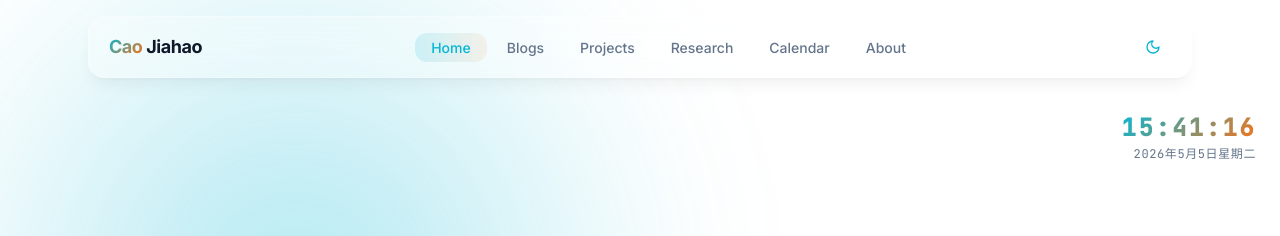
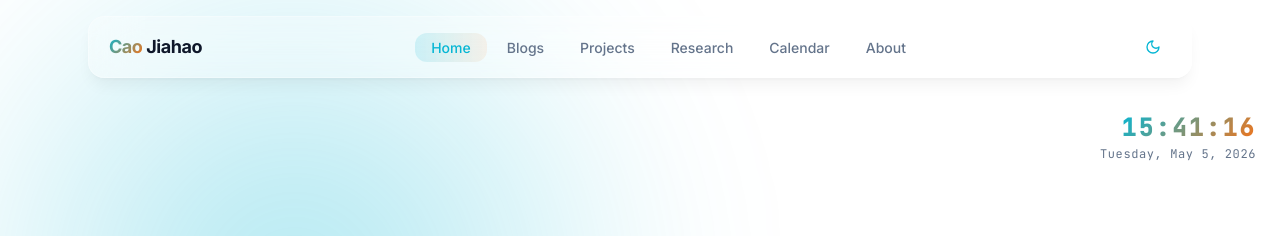
Before and after one commit to tanyouqing/tanyouqing.github.io, a Next.js app: page / in a window 1280 px wide. Shown: the top 236 px of the page. Built offline with nearby package versions, Linux system fonts and the light colour scheme.

Commit message:
localize clock date/time to English

```diff
--- a/components/Clock.tsx
+++ b/components/Clock.tsx
@@ -13,14 +13,14 @@ export function Clock() {
 
     if (!time) return null;
 
-    const dateStr = time.toLocaleDateString('zh-CN', {
+    const dateStr = time.toLocaleDateString('en-US', {
         year: 'numeric',
         month: 'long',
         day: 'numeric',
         weekday: 'long',
     });
 
-    const timeStr = time.toLocaleTimeString('zh-CN', {
+    const timeStr = time.toLocaleTimeString('en-US', {
         hour: '2-digit',
         minute: '2-digit',
         second: '2-digit',
```
